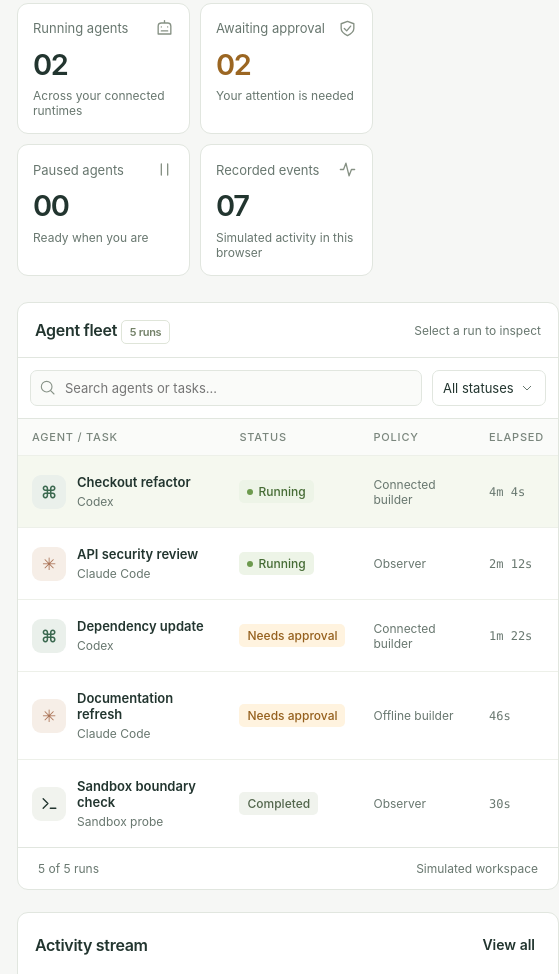
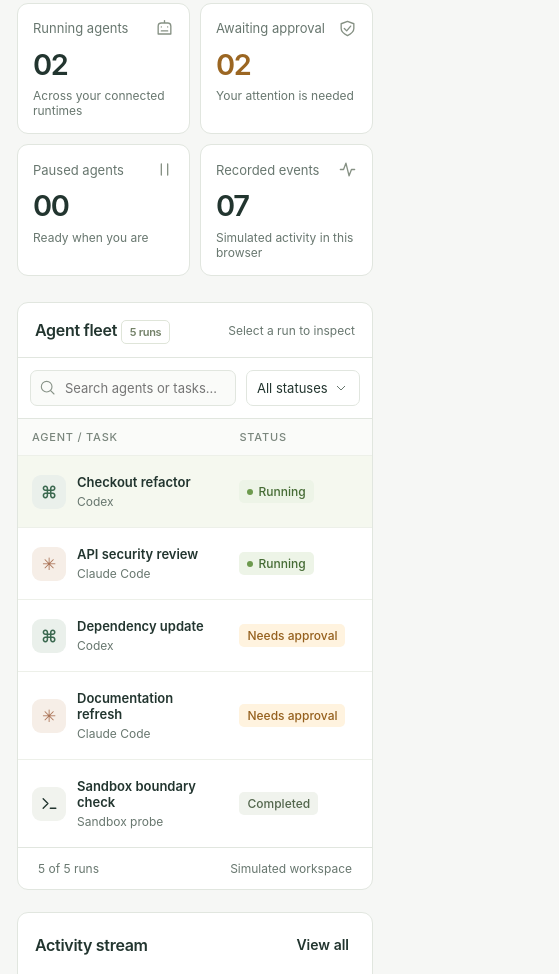
Before and after one commit to Jameslovecs/agent-watch, a website with bundled scripts: page web/index.html in a window 390 px wide. Shown: the part 485-1459 px from the top of the page, 559 px wide, since content can reach past the window. Built offline with nearby package versions, Linux system fonts and the light colour scheme.

Commit message:
Keep fleet tables inside narrow mobile viewports

```diff
--- a/web/style.css
+++ b/web/style.css
@@ -1087,3 +1087,8 @@ dialog::backdrop {
     margin: 35px 15px;
   }
 }
+/* Keep horizontally scrollable tables inside the grid on narrow screens. */
+.grid > div,
+.panel {
+  min-width: 0;
+}
```
